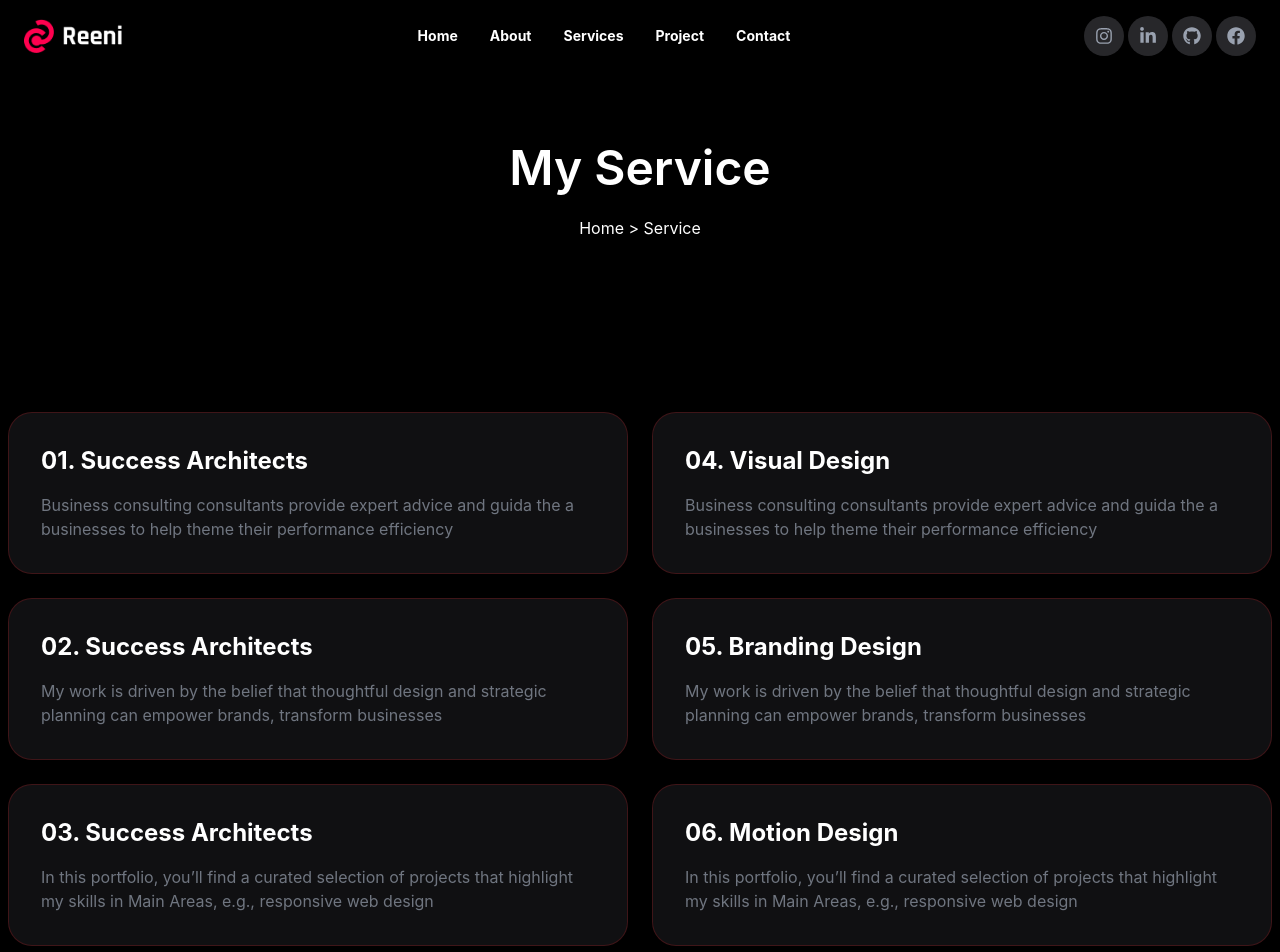
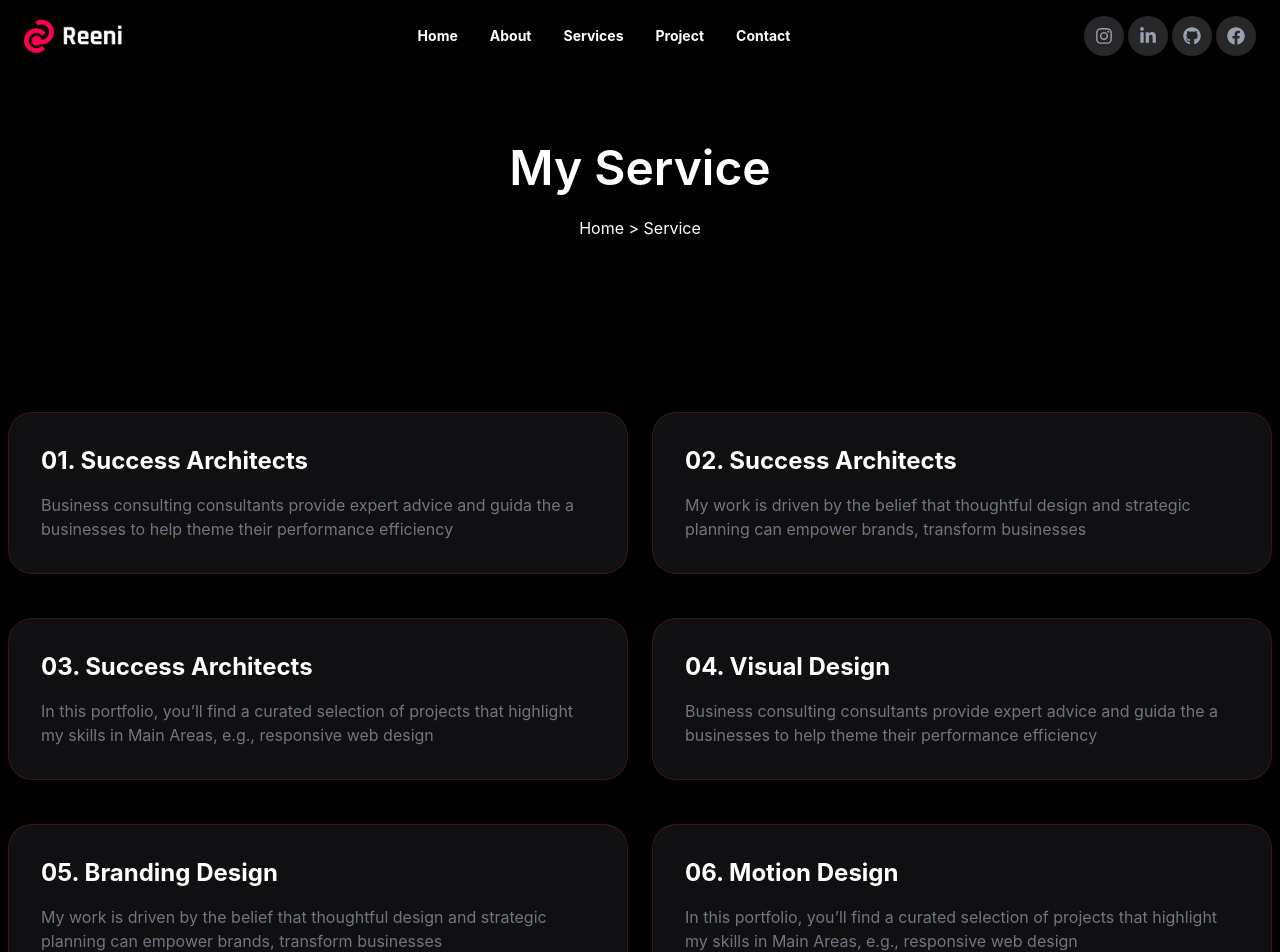
Before and after one commit to Sameer-Builds/React-Portfolio, a React (Vite) app: page /services in a window 1280 px wide. Shown: the top 952 px of the page. Built offline with nearby package versions, Linux system fonts and the light colour scheme.

Commit message:
loads data using maps

```diff
--- a/src/components/Contact.jsx
+++ b/src/components/Contact.jsx
@@ -1,64 +1,55 @@
 import React from 'react'
 import {
-    FaPen,
-    FaDelicious,
-    FaVoicemail,
-    FaSquare,
-    FaSquarespace,
     FaLocationArrow,
-    FaFileMedicalAlt,
-    FaMailBulk,
-    FaMailchimp,
-    FaAmilia,
-    FaMicrophoneAltSlash,
 } from "react-icons/fa";
 import { FiMail, FiPhone } from "react-icons/fi"
+
 import Form from './Form';
 import { useSiteData } from "../context/SiteDataContext";
 
 function Contact() {
     const { contactUs } = useSiteData();
+    const iconMap = {
+        FaLocationArrow: <FaLocationArrow />,
+        FiMail: <FiMail />,
+        FiPhone: <FiPhone />,
+    };
     return (
         <>
             <div className='p-20 md:p-36 lg:p-36'>
-                <p className=' text-center text-5xl font-semibold hover:text-red-500'>{contactUs.title}</p>
-                <p className='mt-6 text-center  '>{contactUs.description}</p>
+                <p className='text-center text-5xl font-semibold hover:text-red-500'>
+                    {contactUs.title}
+                </p>
+                <p className='mt-6 text-center'>{contactUs.description}</p>
             </div>
-            <div className='pb-10 container px-6 lg:pl-22 mx-auto  grid grid-cols-1 md:grid-cols-3 lg:grid-cols-3 space-x-5 space-y-5 text-center'>
-                <div className="border border-red-500/20 rounded-3xl p-10 lg:w-72 group transition-all duration-500 hover:border-red-500/60">
-                    <FaLocationArrow className="text-white/70 text-5xl mx-auto mb-5 group-hover:text-red-500 transition-colors duration-300" />
-                    <p className='relative inline-block text-white text-2xl font-bold mb-3
-                        before:content-[""] before:absolute before:left-0 before:bottom-0
-                        before:h-0.5 before:w-0 before:bg-red-500 before:transition-all before:duration-500
-                        group-hover:before:w-full hover:before:w-full hover:text-red-500 group-hover:text-red-500 text-center  mx-auto'>
-                        {contactUs.cards[0].caption}
-                    </p>
-                    <p className="text-white text-center ">{contactUs.cards[0].address}</p>
-                </div>
-                <div className="border border-red-500/20 rounded-3xl p-10 lg:w-72 text-center group transition-all duration-500 hover:border-red-500/60">
-                    <FiMail className="text-white/70 text-5xl m-auto mb-5 group-hover:text-red-500 transition-colors duration-300" />
-                    <p className='relative inline-block text-white text-xl font-bold mb-3
-                        before:content-[""] before:absolute before:left-0 before:bottom-0
-                        before:h-0.5 before:w-0 before:bg-red-500 before:transition-all before:duration-500
-                        group-hover:before:w-full hover:before:w-full hover:text-red-500 group-hover:text-red-500'>
-                        {contactUs.cards[1].caption}
-                    </p>
-                    <p className="text-white text-center">{contactUs.cards[1].email}</p>
-                </div>
-                <div className="border border-red-500/20 rounded-3xl p-10 lg:w-72 mb-5 text-center group transition-all duration-500 hover:border-red-500/60">
-                    <FiPhone className="text-white/70 text-5xl m-auto mb-5 group-hover:text-red-500 transition-colors duration-300" />
-                    <p className='relative inline-block text-white text-xl font-bold mb-3
-                        before:content-[""] before:absolute before:left-0 before:bottom-0
-                        before:h-0.5 before:w-0 before:bg-red-500 before:transition-all before:duration-500
-                        group-hover:before:w-full hover:before:w-full hover:text-red-500 group-hover:text-red-500'>
-                        {contactUs.cards[2].caption}
-                    </p>
-                    <p className="text-white">{contactUs.cards[2].number}</p>
-                </div>
+
+            <div className='pb-10 container px-6 lg:pl-22 mx-auto grid grid-cols-1 md:grid-cols-3 lg:grid-cols-3 gap-5 text-center'>
+
+                {contactUs.cards.map((card, index) => (
+                    <div
+                        key={index}
+                        className="border border-red-500/20 rounded-3xl p-10 lg:w-72 group transition-all duration-500 hover:border-red-500/60 mx-auto"
+                    >
+                        <div className="flex justify-center text-white/70 text-5xl mx-auto mb-5 group-hover:text-red-500 transition-colors duration-300">
+                            {iconMap[card.icon]}
+                        </div>
+                        <p className='relative inline-block text-white text-2xl font-bold mb-3
+                            before:content-[""] before:absolute before:left-0 before:bottom-0
+                            before:h-0.5 before:w-0 before:bg-red-500 before:transition-all before:duration-500
+                            group-hover:before:w-full hover:before:w-full hover:text-red-500 group-hover:text-red-500'>
+                            {card.caption}
+                        </p>
+                        <p className="text-white">
+                            {card.address || card.email || card.number}
+                        </p>
+                    </div>
+                ))}
+
             </div>
+
             <Form />
         </>
-    )
+    );
 }
 
-export default Contact
+export default Contact;
--- a/src/components/Services.jsx
+++ b/src/components/Services.jsx
@@ -11,60 +11,19 @@ function Services() {
                 <p className='mt-6 text-center  '>{myService.description}</p>
             </div>
             <div className='container p-2 mx-auto  gap-6 grid grid-cols-1 md:grid-cols-2 lg:grid-cols-2 '>
-                <div className='flex flex-col mt-5 '>
-                    <div>
-                        <div className='border border-red-500/20 rounded-3xl p-8 bg-zinc-900/70  group transition-all duration-500 hover:border-red-500/60'>
-                            <p className=' text-white text-2xl font-bold'>
-                                01. {myService.cards[0].title}
-                            </p>
-                            <p className='text-gray-400/70 mt-4'>{myService.cards[0].description}</p>
+                {myService.cards.map((card, index) => (
+                    <div key={index} className='flex flex-col mt-5 '>
+                        <div>
+                            <div className='border border-red-500/20 rounded-3xl p-8 bg-zinc-900/70  group transition-all duration-500 hover:border-red-500/60'>
+                                <p className=' text-white text-2xl font-bold'>
+                                    {String(index + 1).padStart(2, "0")}. {card.title}
+                                </p>
+                                <p className='text-gray-400/70 mt-4'>{card.description}</p>
+                            </div>
                         </div>
                     </div>
-                    <div className='mt-6'>
-                        <div className='border border-red-500/20 rounded-3xl p-8  bg-zinc-900/70   group transition-all duration-500 hover:border-red-500/60'>
-                            <p className=' text-white text-2xl font-bold'>
-                                02. {myService.cards[1].title}
-                            </p>
-                            <p className='text-gray-400/70 mt-4'>{myService.cards[1].description}</p>
-                        </div>
-                    </div>
-                    <div className='mt-6'>
-                        <div className='border border-red-500/20 rounded-3xl p-8  bg-zinc-900/70  group transition-all duration-500 hover:border-red-500/60'>
-                            <p className=' text-white text-2xl font-bold'>
-                                03. {myService.cards[2].title}
-                            </p>
-                            <p className='text-gray-400/70 mt-4'>{myService.cards[2].description}</p>
-                        </div>
-                    </div>
-                </div>
-                <div className='flex flex-col mt-5 '>
-                    <div>
-                        <div className='border border-red-500/20 rounded-3xl p-8 bg-zinc-900/70  group transition-all duration-500 hover:border-red-500/60'>
-                            <p className=' text-white text-2xl font-bold'>
-                                04. {myService.cards[3].title}
-                            </p>
-                            <p className='text-gray-400/70 mt-4'>{myService.cards[3].description}</p>
-                        </div>
-                    </div>
-                    <div className='mt-6'>
-                        <div className='border border-red-500/20 rounded-3xl p-8 bg-zinc-900/70   group transition-all duration-500 hover:border-red-500/60'>
-                            <p className=' text-white text-2xl font-bold'>
-                                05. {myService.cards[4].title}
-                            </p>
-                            <p className='text-gray-400/70 mt-4'>{myService.cards[4].description}</p>
-                        </div>
-                    </div>
-                    <div className='mt-6'>
-                        <div className='border border-red-500/20 rounded-3xl p-8 bg-zinc-900/70  group transition-all duration-500 hover:border-red-500/60'>
-                            <p className=' text-white text-2xl font-bold'>
-                                06. {myService.cards[5].title}
-                            </p>
-                            <p className='text-gray-400/70 mt-4'>{myService.cards[5].description}</p>
-                        </div>
-                    </div>
-                </div>
+                ))}
             </div>
-
             < Form />
         </>
     )
```
